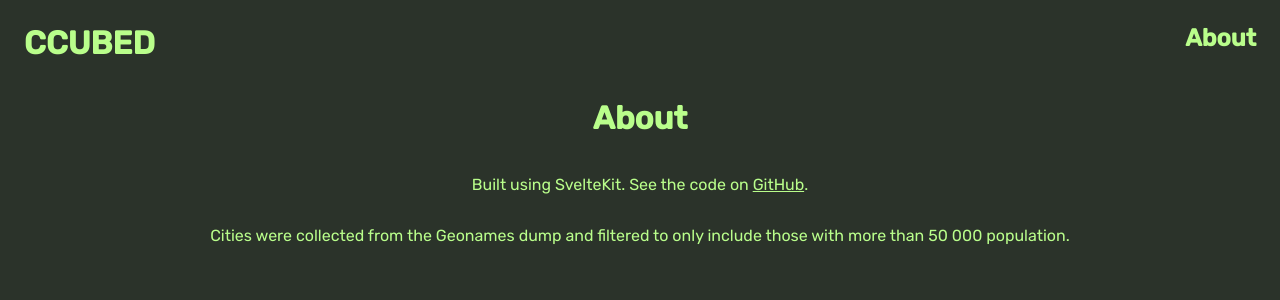
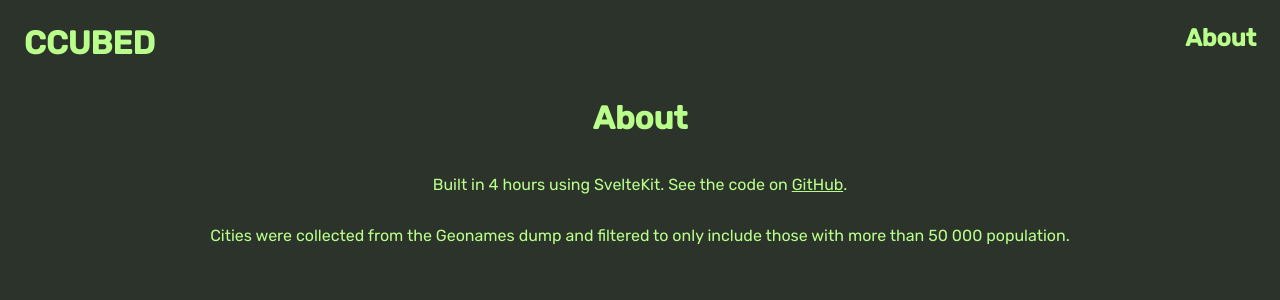
Before and after one commit to elkalt/ccubed, a SvelteKit app: page /about in a window 1280 px wide. Shown: the top 300 px of the page. Built offline with nearby package versions, Linux system fonts and the light colour scheme.

Commit message:
changed about

```diff
--- a/src/routes/about/+page.svelte
+++ b/src/routes/about/+page.svelte
@@ -9,7 +9,7 @@
 
 <div class="content-wrapper">
   <h1>About</h1>
-  <p>Built using SvelteKit.  See the code on <a href="https://github.com/elkalt/ccubed">GitHub</a>.</p>
+  <p>Built in 4 hours using SvelteKit.  See the code on <a href="https://github.com/elkalt/ccubed">GitHub</a>.</p>
   <p>Cities were collected from the Geonames dump and filtered to only include those with more than 50 000 population.</p>
 </div>
 
```
